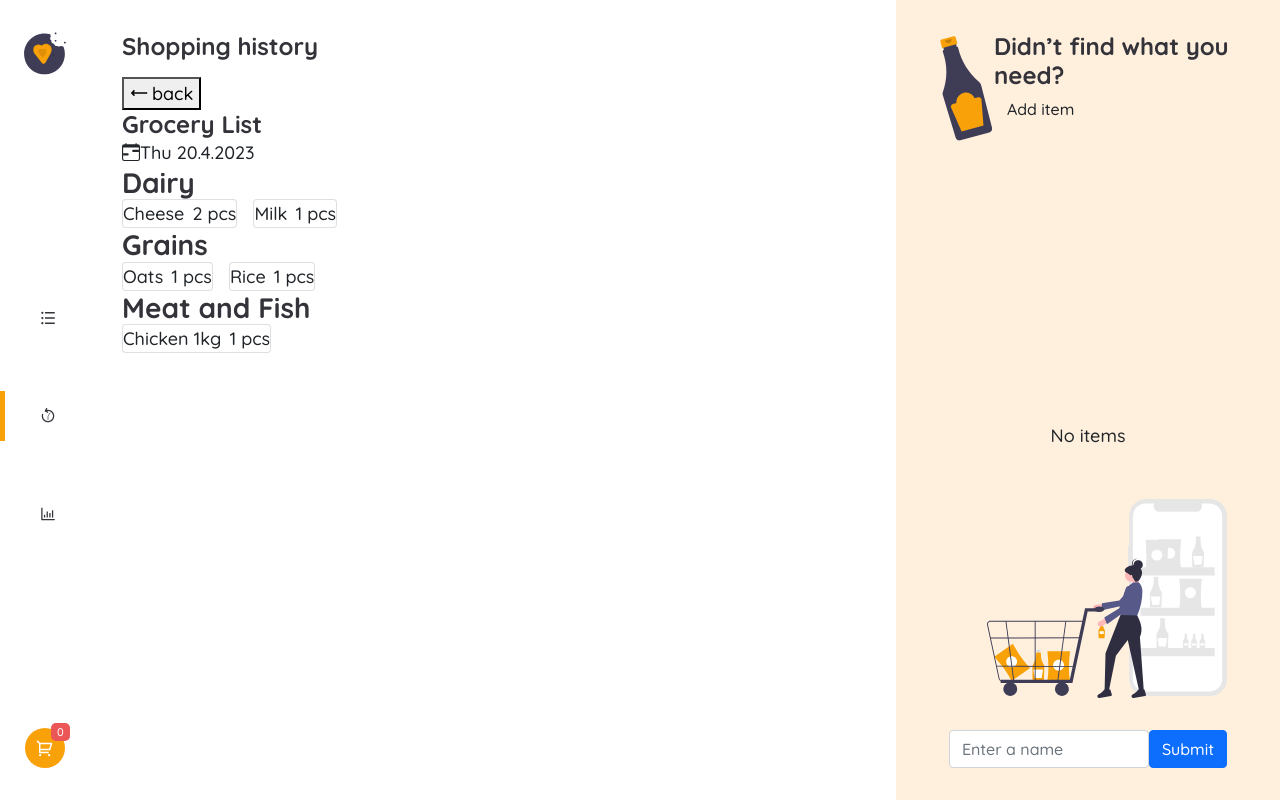
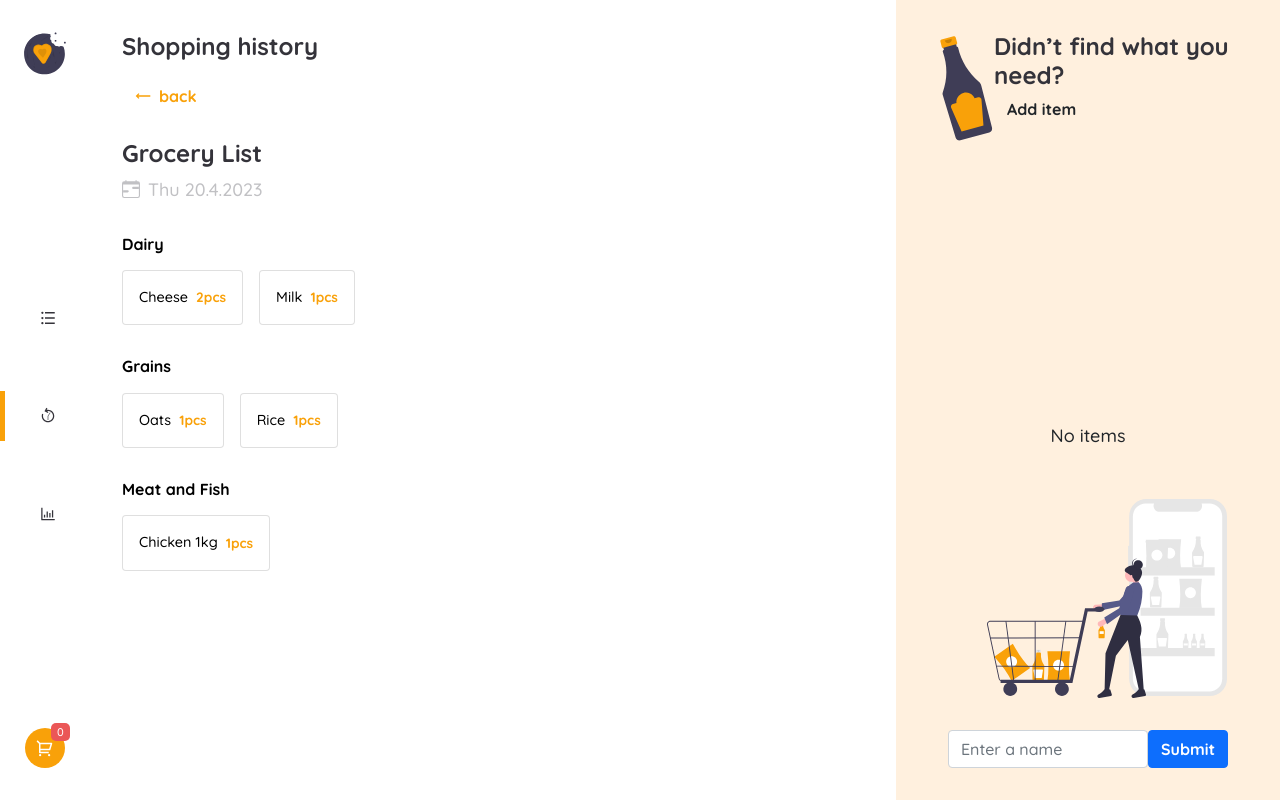
Before and after one commit to nkp1111/shoppingify-master, a React (Create React App) app: page /history in a window 1280 px wide. Both pictures are taken after a click on the icon 838 px from the left and 175 px from the top of the page. Built offline with nearby package versions, Linux system fonts and the light colour scheme.

Commit message:
feat: add styles to shoppingHistory detail view

```diff
--- /dev/null
+++ b/src/component/BackButton/backButton.css
@@ -0,0 +1,9 @@
+.back-btn {
+  color: var(--bright-yellow);
+  transition: all 0.3s linear;
+}
+
+.back-btn:hover {
+  color: var(--bright-yellow);
+  text-decoration: underline;
+}
--- a/src/component/BackButton/index.js
+++ b/src/component/BackButton/index.js
@@ -1,11 +1,13 @@
 import React from 'react'
 import { CgArrowLongLeft } from 'react-icons/cg'
+
+import "./backButton.css"
 
 const Index = ({ function1 }) => {
   return (
     <button onClick={function1}
-      className='d-flex align-items-center'>
-      <CgArrowLongLeft className='back-icon me-1' /> back
+      className='d-flex align-items-center btn back-btn'>
+      <CgArrowLongLeft className='back-icon me-2' /> back
     </button>
   )
 }
--- a/src/component/ShoppingHistory/DetailHistory.js
+++ b/src/component/ShoppingHistory/DetailHistory.js
@@ -13,11 +13,11 @@ const DetailHistory = ({ showGroceryDetail, handleGroceryDetail }) => {
     <>
       <div className='main__items-grocery'>
         <BackButton function1={handleGroceryDetail} />
-        <div className='grocery'>
+        <div>
           <h2>{item.name}</h2>
-          <div className="d-flex align-items-center">
-            <BsCalendarRange className='calendar-icon' />
-            <span className="grocery-date">
+          <div className="d-flex align-items-center grocery-date">
+            <BsCalendarRange className='calendar-icon me-2' />
+            <span>
               {format(new Date(item.date), "EEE d.M.yyy")}
             </span>
           </div>
@@ -26,9 +26,9 @@ const DetailHistory = ({ showGroceryDetail, handleGroceryDetail }) => {
               <h3 className='grocery-category'>{item}</h3>
               <div className="d-flex gap-3">
                 {itemToShow[item].map(gItem => (
-                  <div className="card flex-row" key={gItem.name}>
+                  <div className="card flex-row align-items-center" key={gItem.name}>
                     <p className='grocery-name me-2'>{gItem.name}</p>
-                    <p className='grocery-qty'>{gItem.pieces} pcs</p>
+                    <p className='grocery-qty'>{gItem.pieces}pcs</p>
                   </div>
                 ))}
               </div>
--- a/src/component/ShoppingHistory/shoppingHistory.css
+++ b/src/component/ShoppingHistory/shoppingHistory.css
@@ -48,3 +48,37 @@
 }
 
 /* detail view  */
+.main__items-grocery h2 {
+  margin-top: 1.5rem;
+  margin-bottom: 0.5rem;
+}
+
+.main__items-grocery .grocery-date {
+  color: var(--light-gray);
+  margin-bottom: 2rem;
+}
+
+.grocery-category,
+.grocery-name {
+  color: var(--black);
+}
+
+.grocery-category {
+  font-size: 1rem;
+  margin: 2rem 0 1rem;
+}
+
+.grocery-category+div .card {
+  padding: 1rem;
+  background-color: var(--white);
+}
+
+.grocery-name {
+  font-size: 0.9rem;
+}
+
+.grocery-qty {
+  color: var(--bright-yellow);
+  font-size: 0.85rem;
+  font-weight: 700;
+}
--- a/src/index.css
+++ b/src/index.css
@@ -91,3 +91,7 @@ h2 {
 h1 {
   margin-bottom: 1rem;
 }
+
+button.btn {
+  font-weight: 700;
+}
```
